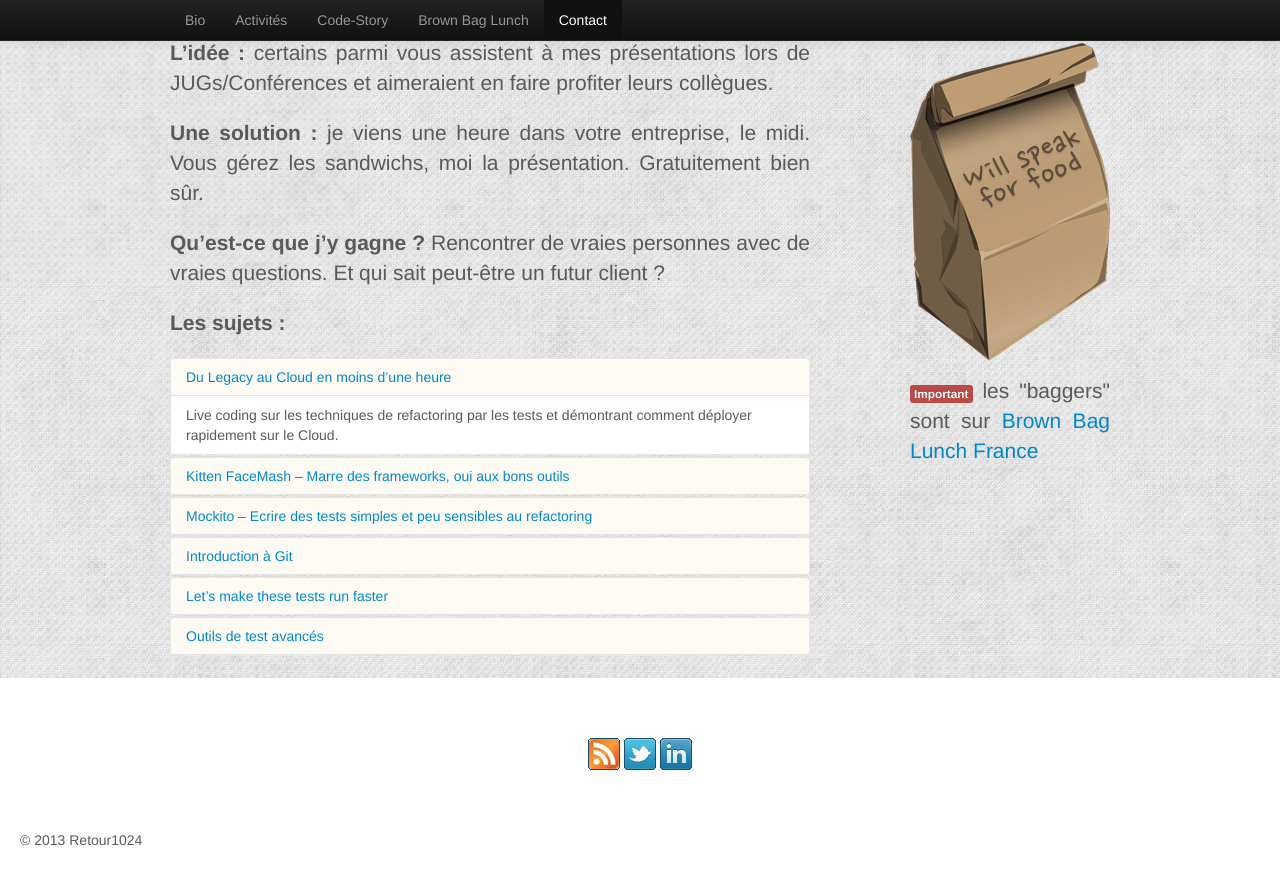
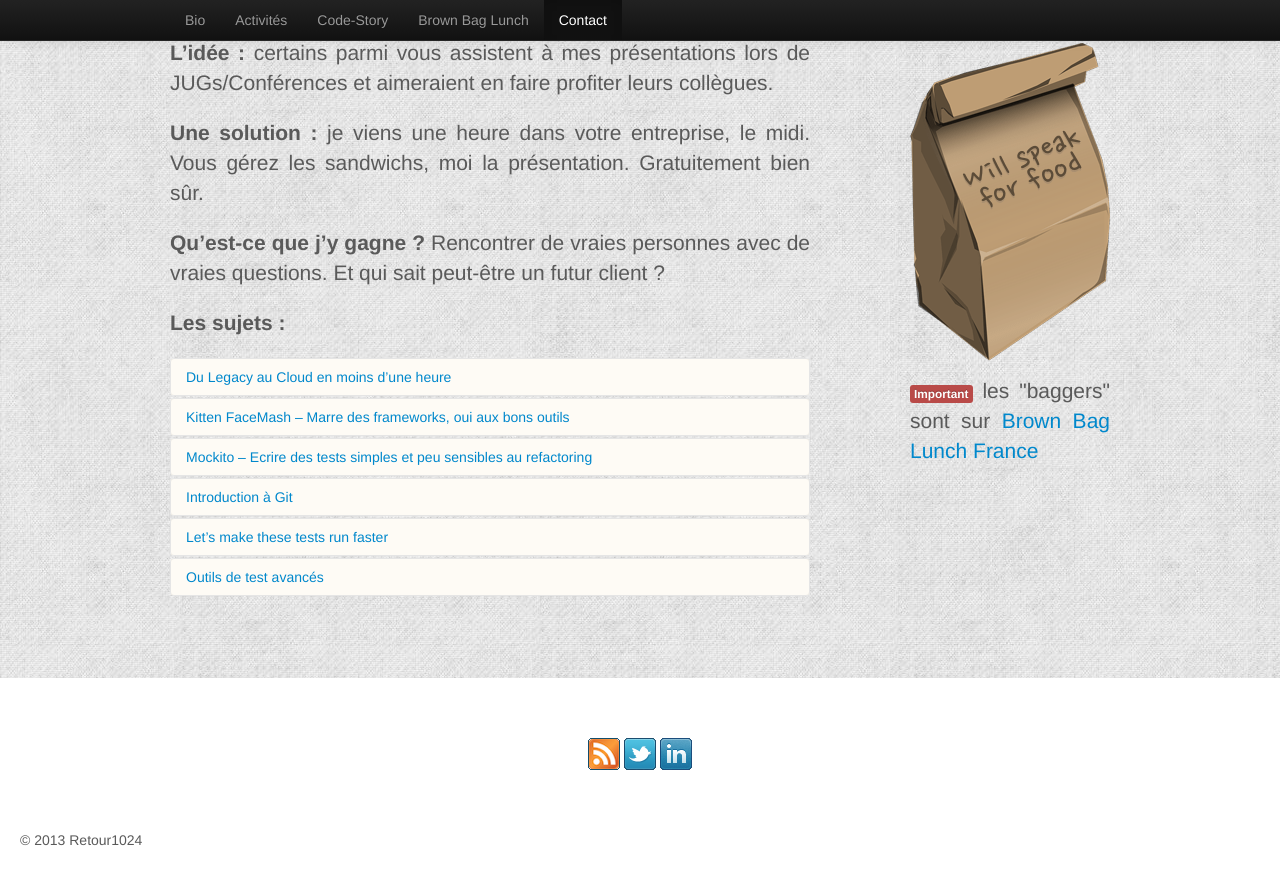
Before and after one commit to dgageot/retour1024, a Jekyll site: the page built from index.html, in a window 1280 px wide and 900 px high, scrolled down 1983 px. Shown: the top 885 px of the window. Built offline with Jekyll 4.4.1, drawn with Linux system fonts in a browser that asks for light colours.

Commit message:
Extraction des BBL

```diff
--- /dev/null
+++ b/_posts/2013-04-01-outils-test.markdown
@@ -0,0 +1,5 @@
+---
+category: bbl
+title: Outils de test avancés
+---
+Slides présentant des outils pour écrire des tests plus simples, plus clairs, plus rapides. (JUnit4 Rules, Infinitest, FestAssert...)
--- /dev/null
+++ b/_posts/2013-04-02-faster-tests.markdown
@@ -0,0 +1,5 @@
+---
+category: bbl
+title: Let’s make these tests run faster
+---
+Slides présentant des techniques pour accélérer les tests unitaires/fonctionnels. Le but étant de passer tout un build en quelques minutes afin d’avoir le feedback le plus court possible.
--- /dev/null
+++ b/_posts/2013-04-03-git.markdown
@@ -0,0 +1,5 @@
+---
+category: bbl
+title: Introduction à Git
+---
+Slides présentant les avantages de Git. En particulier la grande liberté laissée aux équipes, la tolérance au refactoring, l’utilisation dans l'analyse de régressions.
--- /dev/null
+++ b/_posts/2013-04-04-mockito.markdown
@@ -0,0 +1,5 @@
+---
+category: bbl
+title: Mockito – Ecrire des tests simples et peu sensibles au refactoring
+---
+Slides démontrant l’utilisation de la librairie Mockito. L’accent est mis sur la forte tolérance au refactoring par rapport aux mocks codés à la main.
--- /dev/null
+++ b/_posts/2013-04-05-kitten-facemash.markdown
@@ -0,0 +1,5 @@
+---
+category: bbl
+title: Kitten FaceMash – Marre des frameworks, oui aux bons outils
+---
+Live coding sur le développement d'un site web en TDD, sans framework mais une combinaison de bonnes librairies.
--- /dev/null
+++ b/_posts/2013-04-06-legacy-au-cloud.markdown
@@ -0,0 +1,5 @@
+---
+category: bbl
+title: Du Legacy au Cloud en moins d’une heure
+---
+Live coding sur les techniques de refactoring par les tests et démontrant comment déployer rapidement sur le Cloud.
--- a/index.html
+++ b/index.html
@@ -226,98 +226,21 @@
             <p class="lead"><strong>Les sujets :</strong></p>
 
             <div class="accordion" id="accordion2">
+                {% for post in site.categories.bbl %}
                 <div class="accordion-group">
                     <div class="accordion-heading">
                         <a class="accordion-toggle" data-toggle="collapse" data-parent="#accordion2"
-                           href="#collapseOne">
-                            Du Legacy au Cloud en moins d’une heure
+                           href="#collapse{{forloop.index}}">
+                            {{post.title}}
                         </a>
                     </div>
-                    <div id="collapseOne" class="accordion-body collapse in">
+                    <div id="collapse{{forloop.index}}" class="accordion-body collapse">
                         <div class="accordion-inner">
-                            Live coding sur les techniques de refactoring
-                            par les tests et démontrant comment déployer
-                            rapidement sur le Cloud.
+                            {{post.content}}
                         </div>
                     </div>
                 </div>
-                <div class="accordion-group">
-                    <div class="accordion-heading">
-                        <a class="accordion-toggle" data-toggle="collapse" data-parent="#accordion2"
-                           href="#collapseTwo">
-                            Kitten FaceMash – Marre des frameworks, oui aux bons outils
-                        </a>
-                    </div>
-                    <div id="collapseTwo" class="accordion-body collapse">
-                        <div class="accordion-inner">
-                            Live coding sur le développement d'un site web
-                            en TDD, sans framework mais une combinaison de
-                            bonnes librairies.
-                        </div>
-                    </div>
-                </div>
-                <div class="accordion-group">
-                    <div class="accordion-heading">
-                        <a class="accordion-toggle" data-toggle="collapse" data-parent="#accordion2"
-                           href="#collapseThree">
-                            Mockito – Ecrire des tests simples et peu sensibles au refactoring
-                        </a>
-                    </div>
-                    <div id="collapseThree" class="accordion-body collapse">
-                        <div class="accordion-inner">
-                            Slides démontrant l’utilisation de la librairie
-                            Mockito. L’accent est mis sur la forte tolérance
-                            au refactoring par rapport aux mocks codés à la main.
-                        </div>
-                    </div>
-                </div>
-                <div class="accordion-group">
-                    <div class="accordion-heading">
-                        <a class="accordion-toggle" data-toggle="collapse" data-parent="#accordion2"
-                           href="#collapseFour">
-                            Introduction à Git
-                        </a>
-                    </div>
-                    <div id="collapseFour" class="accordion-body collapse">
-                        <div class="accordion-inner">
-                            Slides présentant les avantages de Git. En
-                            particulier la grande liberté laissée aux équipes,
-                            la tolérance au refactoring, l’utilisation
-                            dans l'analyse de régressions.
-                        </div>
-                    </div>
-                </div>
-                <div class="accordion-group">
-                    <div class="accordion-heading">
-                        <a class="accordion-toggle" data-toggle="collapse" data-parent="#accordion2"
-                           href="#collapseFive">
-                            Let’s make these tests run faster
-                        </a>
-                    </div>
-                    <div id="collapseFive" class="accordion-body collapse">
-                        <div class="accordion-inner">
-                            Slides présentant des techniques pour accélérer
-                            les tests unitaires/fonctionnels. Le but étant de
-                            passer tout un build en quelques minutes afin d’avoir
-                            le feedback le plus court possible.
-                        </div>
-                    </div>
-                </div>
-                <div class="accordion-group">
-                    <div class="accordion-heading">
-                        <a class="accordion-toggle" data-toggle="collapse" data-parent="#accordion2"
-                           href="#collapseSix">
-                            Outils de test avancés
-                        </a>
-                    </div>
-                    <div id="collapseSix" class="accordion-body collapse">
-                        <div class="accordion-inner">
-                            Slides présentant des outils pour écrire
-                            des tests plus simples, plus clairs, plus rapides.
-                            (JUnit4 Rules, Infinitest, FestAssert...)
-                        </div>
-                    </div>
-                </div>
+                {% endfor %}
             </div>
         </div>
     </div>
```
Also changed, not shown: README.md.
